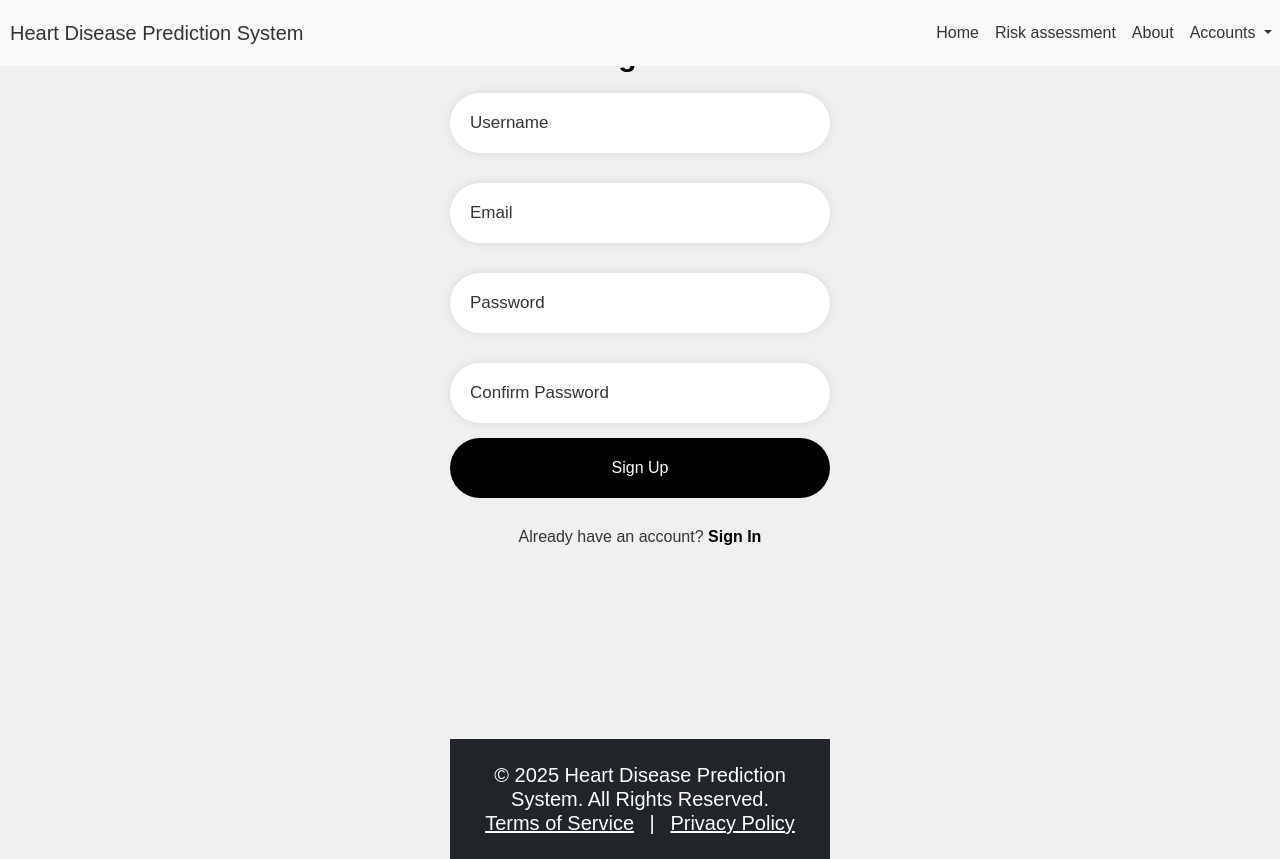
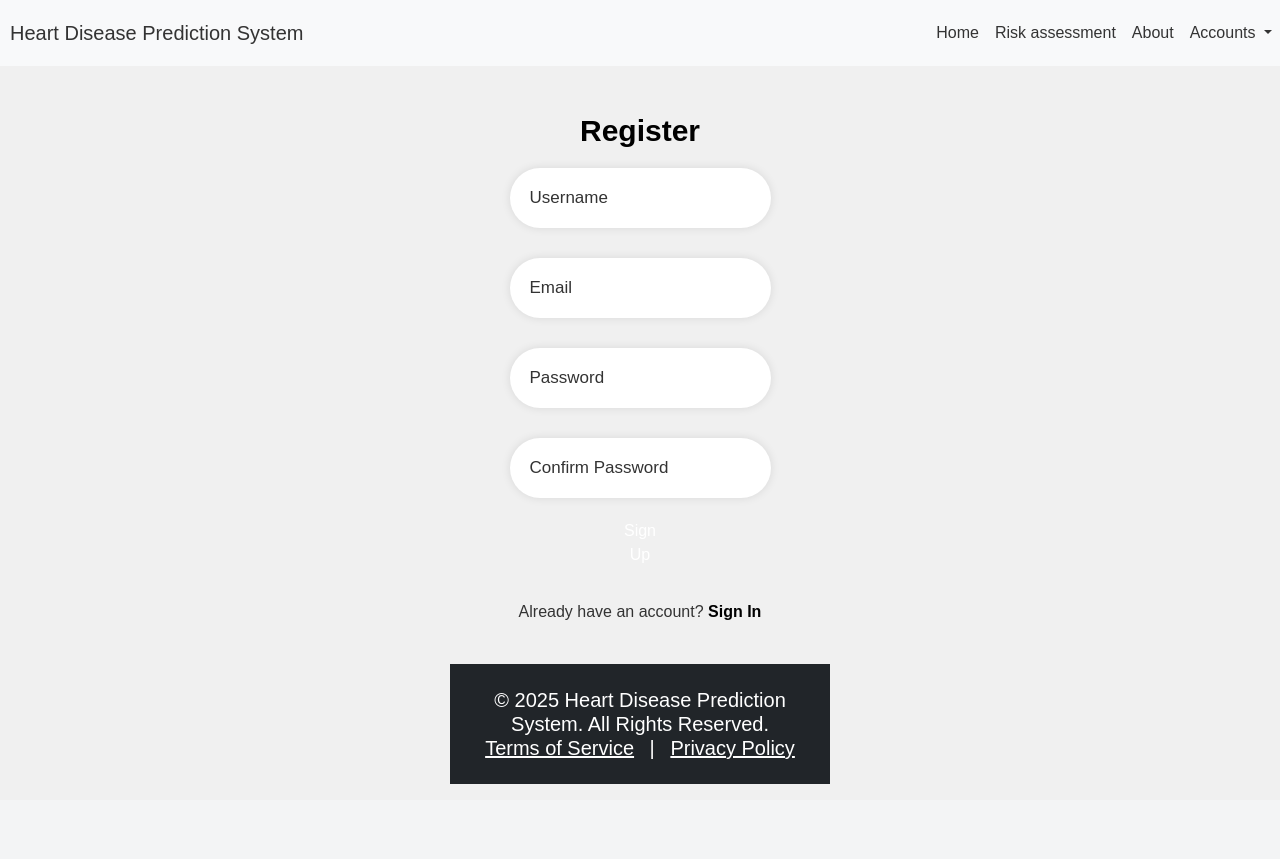
Before and after one commit to Atahm653/Project, a Django app: page /register in a window 1280 px wide. After the commit the page ends 784 px from the top, so only its background shows below. Run offline with Django 5.2, Linux system fonts and the light colour scheme; parts of the project's set-up code (start-up, migrations or seed data) failed here and were passed over; some libraries are stand-ins or nearby versions.

Commit message:
Modifications

```diff
--- a/Static/css/register.css
+++ b/Static/css/register.css
@@ -9,10 +9,12 @@ body{
     place-items:center;
     min-height:100vh;
     margin-top:auto;
+    flex-direction: column;
 }
 .register-box{
     display:flex;
     justify-content:center;
+    align-items:center;
     flex-direction:column;
     width:440px;
     height:480px;
@@ -89,9 +91,3 @@ a:hover{
     color:black;
     font-weight:600;
 }
-footer{
-    position:relative;
-    margin-top:150px;
-    margin-bottom:0;
-    width:100%;
-}
--- a/predictor/views.py
+++ b/predictor/views.py
@@ -39,6 +39,9 @@ scaler = joblib.load('models/scaler.pkl')
 print("Scaler type:", type(scaler))
 print("KNN model type:", type(knn_model))
 
+print("Scaler mean:", scaler.mean_)  # Should show an array of means if fitted
+print("Scaler std:", scaler.scale_)  # Should show an array of standard deviations if fitted
+
 def prediction_result(request):
     if request.method == 'POST':
         try:
--- a/register/templates/registration/login.html
+++ b/register/templates/registration/login.html
@@ -40,7 +40,7 @@
     </div>
     </form>
     <div class="sign-up-link">
-      <p>Don't have an account? <a href="#">Sign Up</p>
+      <p>Don't have an account? <a href="{% url 'register' %}">Sign Up</p>
     </div>
 
 </body>
```
Also changed, not shown: 2 other files.
